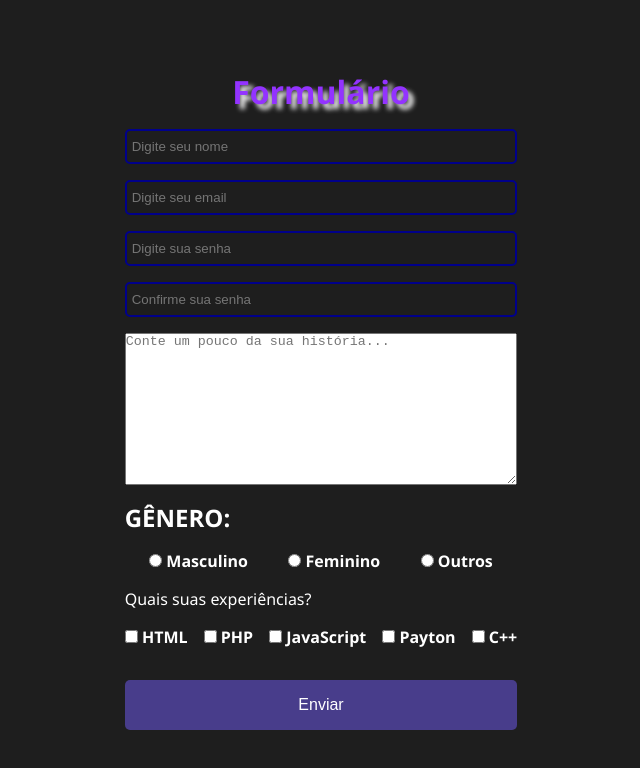
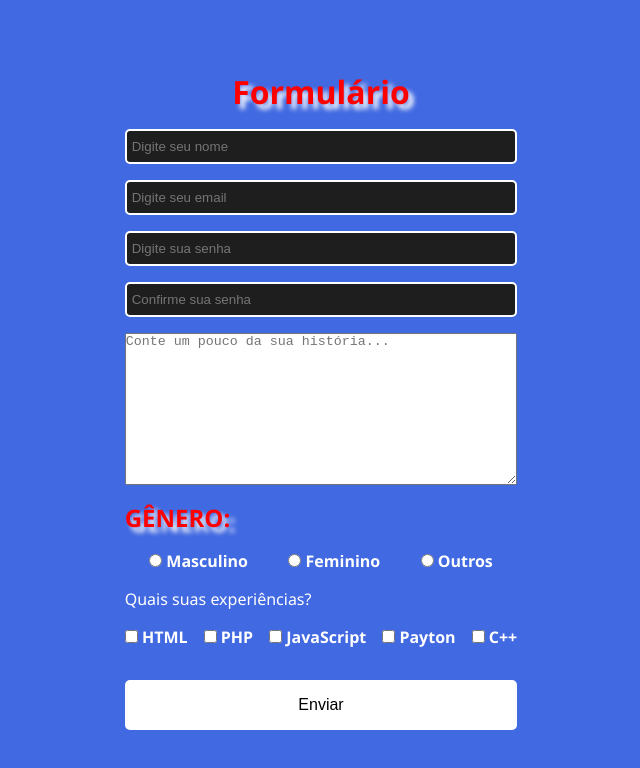
Before and after one commit to sheric2223/Formulario, a plain HTML site: page index.html in a window 1280 px wide. Shown: the whole page, without its empty margins (319-959 px from the left). Drawn offline with Linux system fonts and the light colour scheme.

Commit message:
Update style.css

```diff
--- a/style.css
+++ b/style.css
@@ -14,7 +14,7 @@
 
 body{
     font-family: 'Segoe UI', Tahoma, Geneva, Verdana, sans-serif;
-    background-color: var(--color-dark2);
+    background-color: royalblue;
     color: var(--color-white);
     display: flex;
     justify-content: center;
@@ -33,8 +33,13 @@ body{
 h1{
     margin-bottom: 1rem;
     text-align: center;
-    color: #9333ff;
+    color: red;
     text-shadow: var(--color-white) 5px 5px 5px;
+}
+
+h2{
+    color: red;
+    text-shadow: #fff 5px 5px 5px;
 }
 
 .conteudo form{
@@ -52,7 +57,7 @@ h1{
     outline: none;
     border-radius: 5px;
     background-color: var(--color-dark2);
-    border: 2px solid darkblue;
+    border: 2px solid white;
     color: var(--color-white);
     width: 100%;
     box-sizing: border-box;
@@ -74,8 +79,8 @@ button[type="submit"] {
     padding: 1rem;
     outline: none;
     border: none;
-    background-color: darkslateblue;
-    color: #fff;
+    background-color: white;
+    color: black;
     cursor: pointer;
     font-size: 1rem;
     margin-top: 1rem;
```
